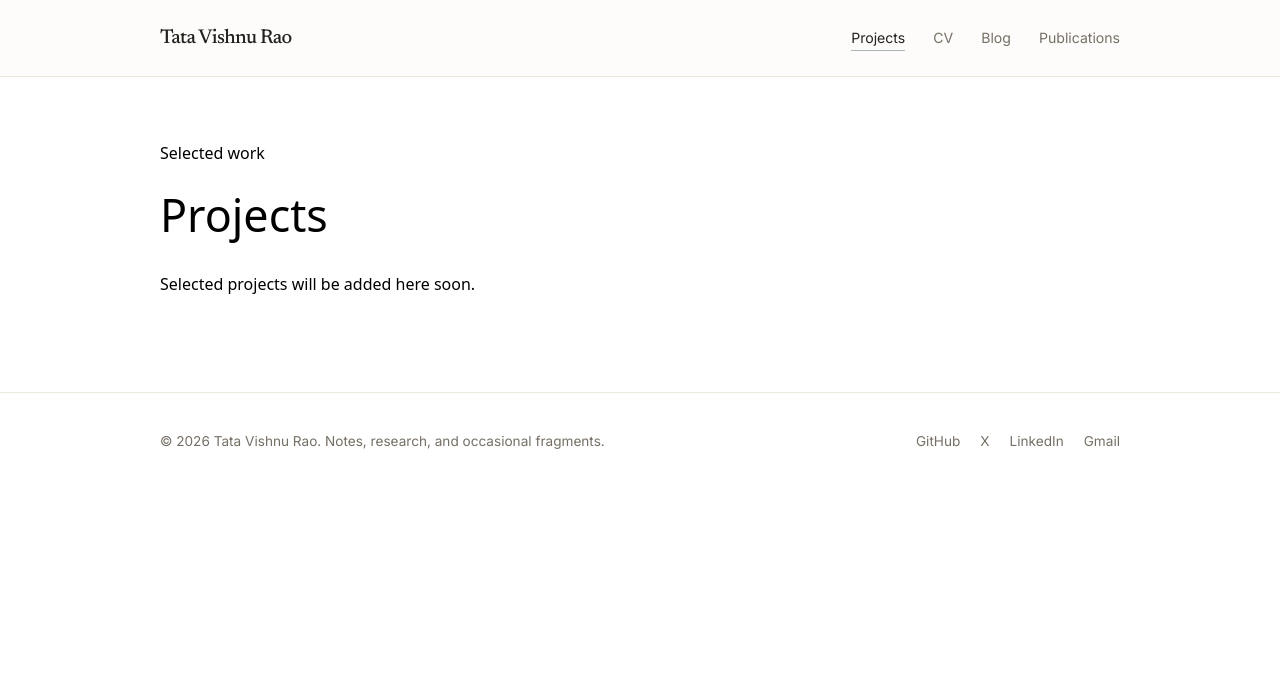
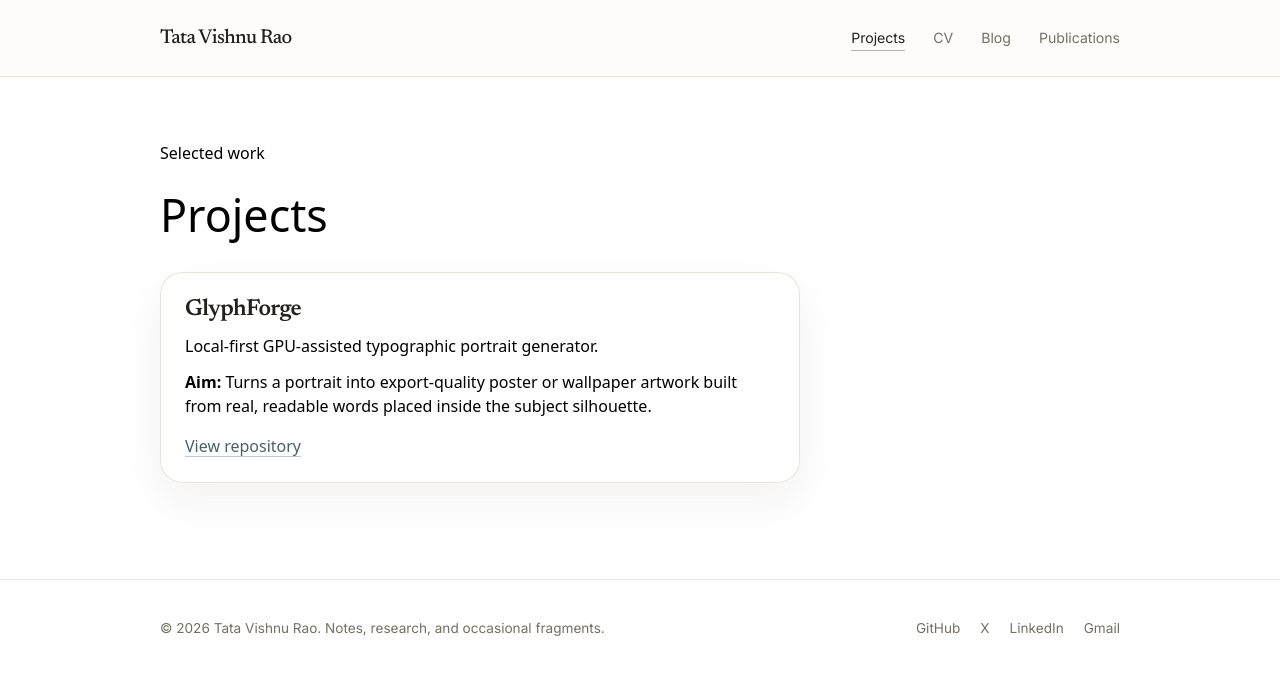
Before and after one commit to tatavishnurao/tatavishnurao.github.io, a Next.js app: page /projects in a window 1280 px wide. Shown: the top 674 px of the page. Built offline with nearby package versions, Linux system fonts and the light colour scheme.

Commit message:
Add projects page entry for GlyphForge

```diff
--- a/app/layout.tsx
+++ b/app/layout.tsx
@@ -24,6 +24,13 @@ export const metadata: Metadata = {
   },
   description: site.description,
   metadataBase: new URL(site.url),
+  icons: {
+    icon: [
+      { url: "/favicon.ico" },
+      { url: "/icon.png", type: "image/png" },
+    ],
+    apple: [{ url: "/apple-icon.png", type: "image/png" }],
+  },
   openGraph: {
     title: `${site.name} | ${site.shortTitle}`,
     description: site.description,
--- a/app/projects/page.tsx
+++ b/app/projects/page.tsx
@@ -1,5 +1,6 @@
 import type { Metadata } from "next";
 import { Container } from "@/components/Container";
+import { projects } from "@/content/projects";
 
 export const metadata: Metadata = {
   title: "Projects",
@@ -15,7 +16,30 @@ export default function ProjectsPage() {
           Projects
         </h1>
         <div className="body-copy mt-6">
-          <p>Selected projects will be added here soon.</p>
+          {projects.map((project) => (
+            <article
+              key={project.href}
+              className="rounded-[1.4rem] border border-soft/80 bg-white/45 px-6 py-6 shadow-[0_18px_44px_rgba(36,33,29,0.06)]"
+            >
+              <h2 className="font-serif text-[1.45rem] font-semibold leading-[1.08] tracking-[-0.03em] text-ink">
+                {project.title}
+              </h2>
+              <p className="mt-3">{project.description}</p>
+              <p className="mt-3">
+                <strong>Aim:</strong> {project.aim}
+              </p>
+              <p className="mt-4">
+                <a
+                  href={project.href}
+                  target="_blank"
+                  rel="noreferrer"
+                  className="font-medium text-accent underline decoration-accent/35 underline-offset-4 transition-colors hover:text-ink"
+                >
+                  View repository
+                </a>
+              </p>
+            </article>
+          ))}
         </div>
       </section>
     </Container>
--- /dev/null
+++ b/content/projects.ts
@@ -0,0 +1,9 @@
+export const projects = [
+  {
+    title: "GlyphForge",
+    href: "https://github.com/tatavishnurao/GlyphPortrait",
+    description: "Local-first GPU-assisted typographic portrait generator.",
+    aim:
+      "Turns a portrait into export-quality poster or wallpaper artwork built from real, readable words placed inside the subject silhouette."
+  }
+];
```
